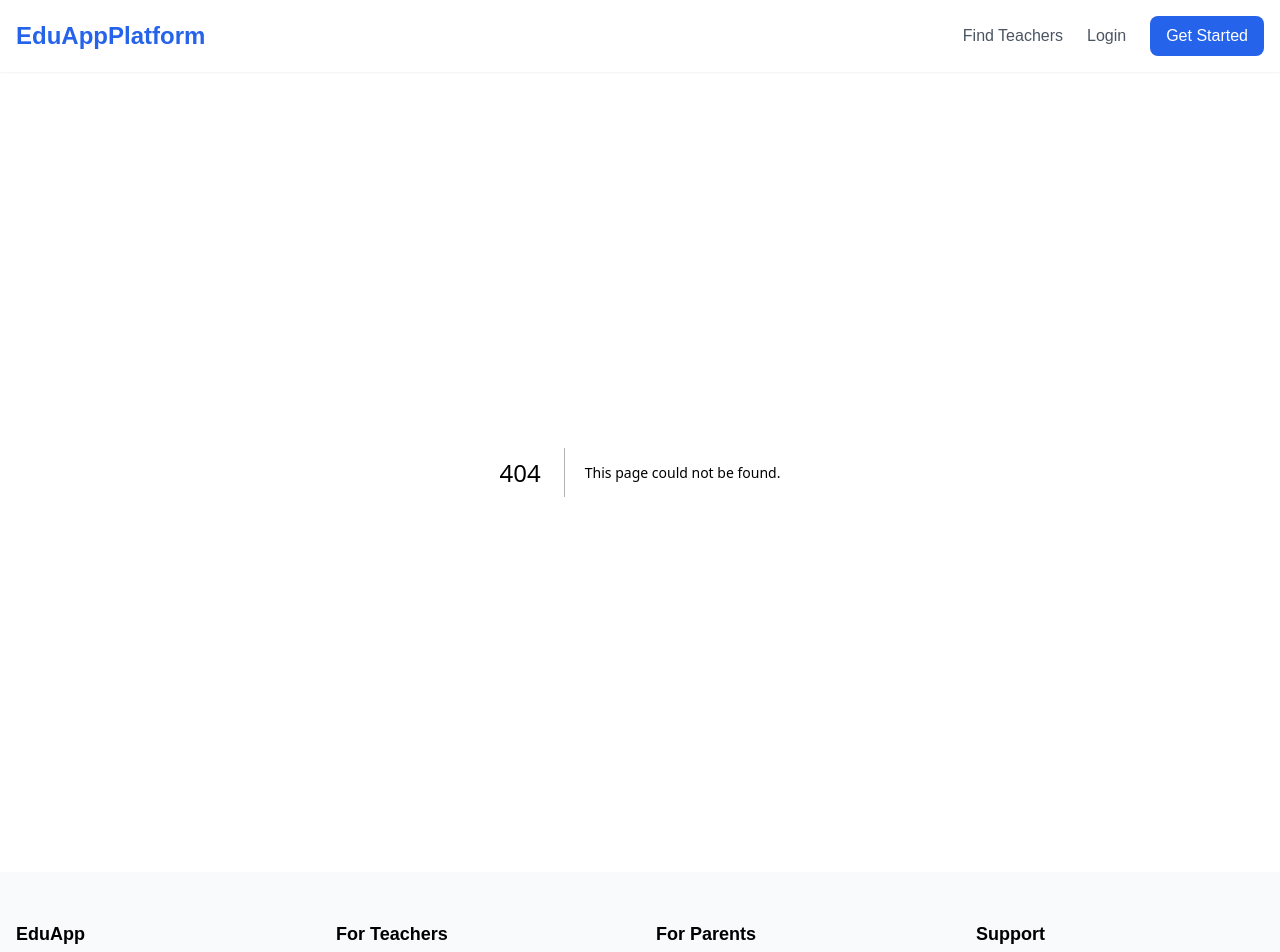
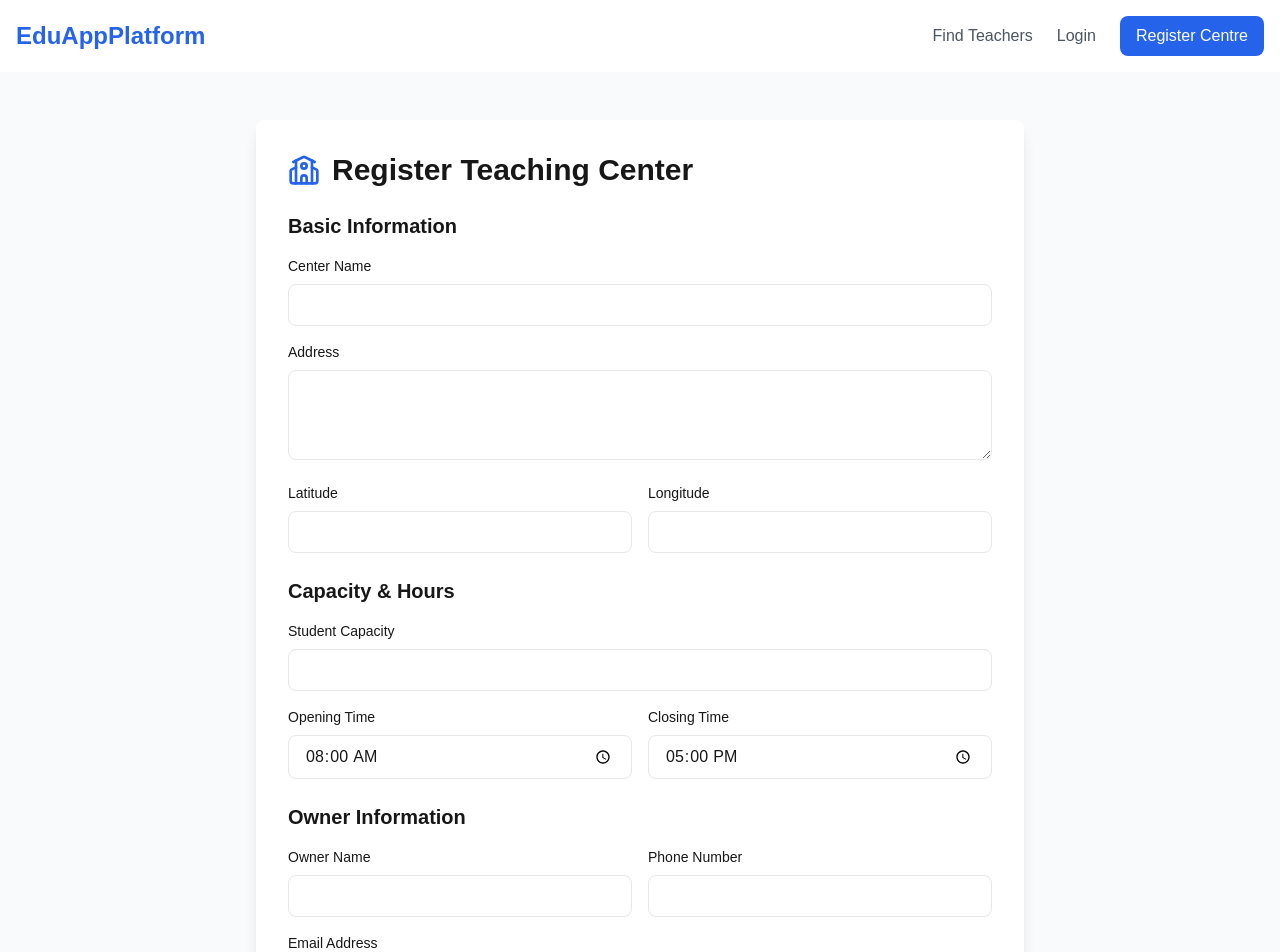
Before and after one commit to oyekanm/Eduapp, a Next.js app: page /auth/register/centre in a window 1280 px wide. Before the commit this address had no page. Shown: the top 952 px of the page. Built offline with nearby package versions, Linux system fonts and the light colour scheme.

Commit message:
added cnetre regristration

```diff
--- /dev/null
+++ b/src/app/(Auth)/auth/register/centre/page.tsx
@@ -0,0 +1,10 @@
+import { CenterRegistration } from '@/features/auth'
+import React from 'react'
+
+export default function page() {
+  return (
+    <div>
+        <CenterRegistration />
+    </div>
+  )
+}
--- /dev/null
+++ b/src/features/auth/centerRegister.tsx
@@ -0,0 +1,169 @@
+'use client';
+import { useState } from 'react';
+import { MapPin, School, Users, Clock } from 'lucide-react';
+
+export default function CenterRegistration() {
+  const [formData, setFormData] = useState({
+    centerName: '',
+    address: '',
+    latitude: '',
+    longitude: '',
+    capacity: '',
+    operatingHours: {
+      start: '08:00',
+      end: '17:00'
+    },
+    facilities: [],
+    description: '',
+    ownerName: '',
+    ownerPhone: '',
+    ownerEmail: '',
+    registrationNumber: '',
+  });
+
+  return (
+    <div className="min-h-screen bg-gray-50 py-12 px-4">
+      <div className="max-w-3xl mx-auto">
+        <div className="bg-white rounded-lg shadow-lg p-8">
+          <div className="flex items-center mb-6">
+            <School className="w-8 h-8 text-blue-600 mr-3" />
+            <h1 className="text-3xl font-bold">Register Teaching Center</h1>
+          </div>
+
+          <form className="space-y-6">
+            {/* Basic Information */}
+            <div className="space-y-4">
+              <h2 className="text-xl font-semibold">Basic Information</h2>
+
+              <div>
+                <label className="block text-sm font-medium mb-2">Center Name</label>
+                <input
+                  type="text"
+                  className="w-full px-4 py-2 border rounded-lg"
+                  value={formData.centerName}
+                  onChange={e => setFormData({...formData, centerName: e.target.value})}
+                />
+              </div>
+
+              <div>
+                <label className="block text-sm font-medium mb-2">Address</label>
+                <textarea
+                  className="w-full px-4 py-2 border rounded-lg"
+                  rows={3}
+                  value={formData.address}
+                  onChange={e => setFormData({...formData, address: e.target.value})}
+                />
+              </div>
+
+              <div className="grid grid-cols-2 gap-4">
+                <div>
+                  <label className="block text-sm font-medium mb-2">Latitude</label>
+                  <input
+                    type="text"
+                    className="w-full px-4 py-2 border rounded-lg"
+                    value={formData.latitude}
+                    onChange={e => setFormData({...formData, latitude: e.target.value})}
+                  />
+                </div>
+                <div>
+                  <label className="block text-sm font-medium mb-2">Longitude</label>
+                  <input
+                    type="text"
+                    className="w-full px-4 py-2 border rounded-lg"
+                    value={formData.longitude}
+                    onChange={e => setFormData({...formData, longitude: e.target.value})}
+                  />
+                </div>
+              </div>
+            </div>
+
+            {/* Capacity & Hours */}
+            <div className="space-y-4">
+              <h2 className="text-xl font-semibold">Capacity & Hours</h2>
+
+              <div>
+                <label className="block text-sm font-medium mb-2">Student Capacity</label>
+                <input
+                  type="number"
+                  className="w-full px-4 py-2 border rounded-lg"
+                  value={formData.capacity}
+                  onChange={e => setFormData({...formData, capacity: e.target.value})}
+                />
+              </div>
+
+              <div className="grid grid-cols-2 gap-4">
+                <div>
+                  <label className="block text-sm font-medium mb-2">Opening Time</label>
+                  <input
+                    type="time"
+                    className="w-full px-4 py-2 border rounded-lg"
+                    value={formData.operatingHours.start}
+                    onChange={e => setFormData({
+                      ...formData,
+                      operatingHours: {...formData.operatingHours, start: e.target.value}
+                    })}
+                  />
+                </div>
+                <div>
+                  <label className="block text-sm font-medium mb-2">Closing Time</label>
+                  <input
+                    type="time"
+                    className="w-full px-4 py-2 border rounded-lg"
+                    value={formData.operatingHours.end}
+                    onChange={e => setFormData({
+                      ...formData,
+                      operatingHours: {...formData.operatingHours, end: e.target.value}
+                    })}
+                  />
+                </div>
+              </div>
+            </div>
+
+            {/* Owner Information */}
+            <div className="space-y-4">
+              <h2 className="text-xl font-semibold">Owner Information</h2>
+
+              <div className="grid grid-cols-2 gap-4">
+                <div>
+                  <label className="block text-sm font-medium mb-2">Owner Name</label>
+                  <input
+                    type="text"
+                    className="w-full px-4 py-2 border rounded-lg"
+                    value={formData.ownerName}
+                    onChange={e => setFormData({...formData, ownerName: e.target.value})}
+                  />
+                </div>
+                <div>
+                  <label className="block text-sm font-medium mb-2">Phone Number</label>
+                  <input
+                    type="tel"
+                    className="w-full px-4 py-2 border rounded-lg"
+                    value={formData.ownerPhone}
+                    onChange={e => setFormData({...formData, ownerPhone: e.target.value})}
+                  />
+                </div>
+              </div>
+
+              <div>
+                <label className="block text-sm font-medium mb-2">Email Address</label>
+                <input
+                  type="email"
+                  className="w-full px-4 py-2 border rounded-lg"
+                  value={formData.ownerEmail}
+                  onChange={e => setFormData({...formData, ownerEmail: e.target.value})}
+                />
+              </div>
+            </div>
+
+            <button
+              type="submit"
+              className="w-full bg-blue-600 text-white py-3 rounded-lg font-medium hover:bg-blue-700"
+            >
+              Register Center
+            </button>
+          </form>
+        </div>
+      </div>
+    </div>
+  );
+}
--- a/src/features/auth/index.ts
+++ b/src/features/auth/index.ts
@@ -1,2 +1,3 @@
 export {default as ParentRegister} from "./parentRegister"
 export {default as TeacherRegister} from "./teacherRegister"
+export {default as CenterRegistration} from "./centerRegister"
--- a/src/layout/navbar.tsx
+++ b/src/layout/navbar.tsx
@@ -24,10 +24,10 @@ export default function Navbar() {
             Login
           </Link>
           <Link
-            href="/auth/register/parent"
+            href="/auth/register/centre"
             className="bg-blue-600 text-white px-4 py-2 rounded-lg hover:bg-blue-700"
           >
-            Get Started
+            Register Centre
           </Link>
         </div>
 
```
